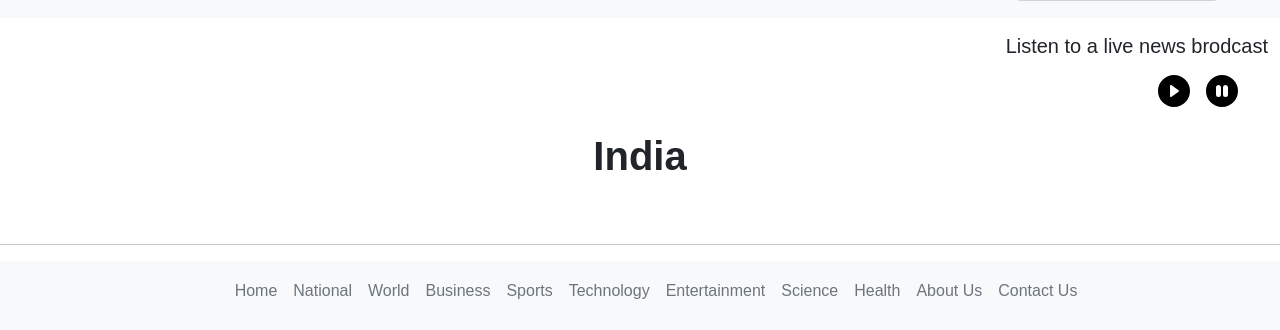
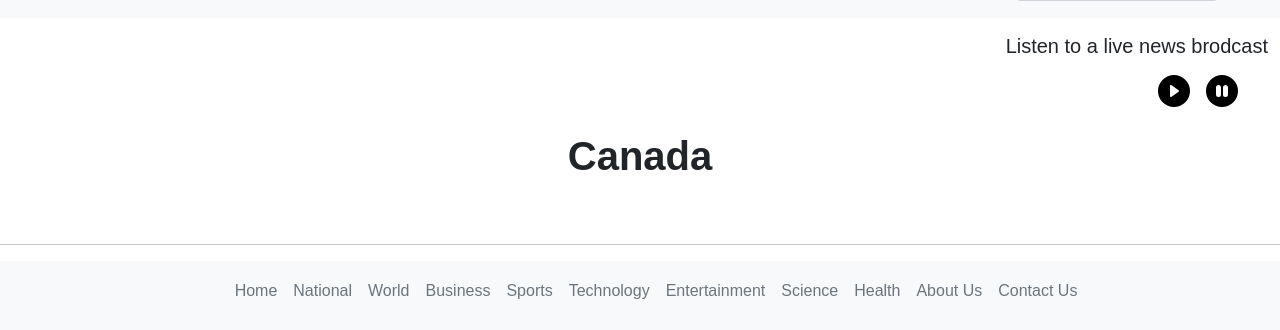
Before and after one commit to RatnabhK/RatnabhK.github.io, a plain HTML site: page national.html in a window 1280 px wide. Shown: the part 53-383 px from the top of the page. Drawn offline with nearby package versions, Linux system fonts and the light colour scheme; no server answers.

Commit message:
Update national.html

```diff
--- a/national.html
+++ b/national.html
@@ -232,7 +232,7 @@ const NATION_NEWS = "https://gnews.io/api/v4/top-headlines?token="+apiKey+"&topi
 const SEARCH_NEWS = 'https://gnews.io/api/v4/search?q=';
 
 window.onload = function() {
-    newsType.innerHTML="<div class='px-4 py-1 my-1 text-center' ><h1 class='display-6 fw-bold'>India</h1><div class='col-lg-4 mx-auto'><p class='lead mb-4'></p><div class='d-grid gap-0 d-sm-flex justify-content-sm-center'>";
+    newsType.innerHTML="<div class='px-4 py-1 my-1 text-center' ><h1 class='display-6 fw-bold'>Canada</h1><div class='col-lg-4 mx-auto'><p class='lead mb-4'></p><div class='d-grid gap-0 d-sm-flex justify-content-sm-center'>";
     fetchNationalNews();
 
 };
```
